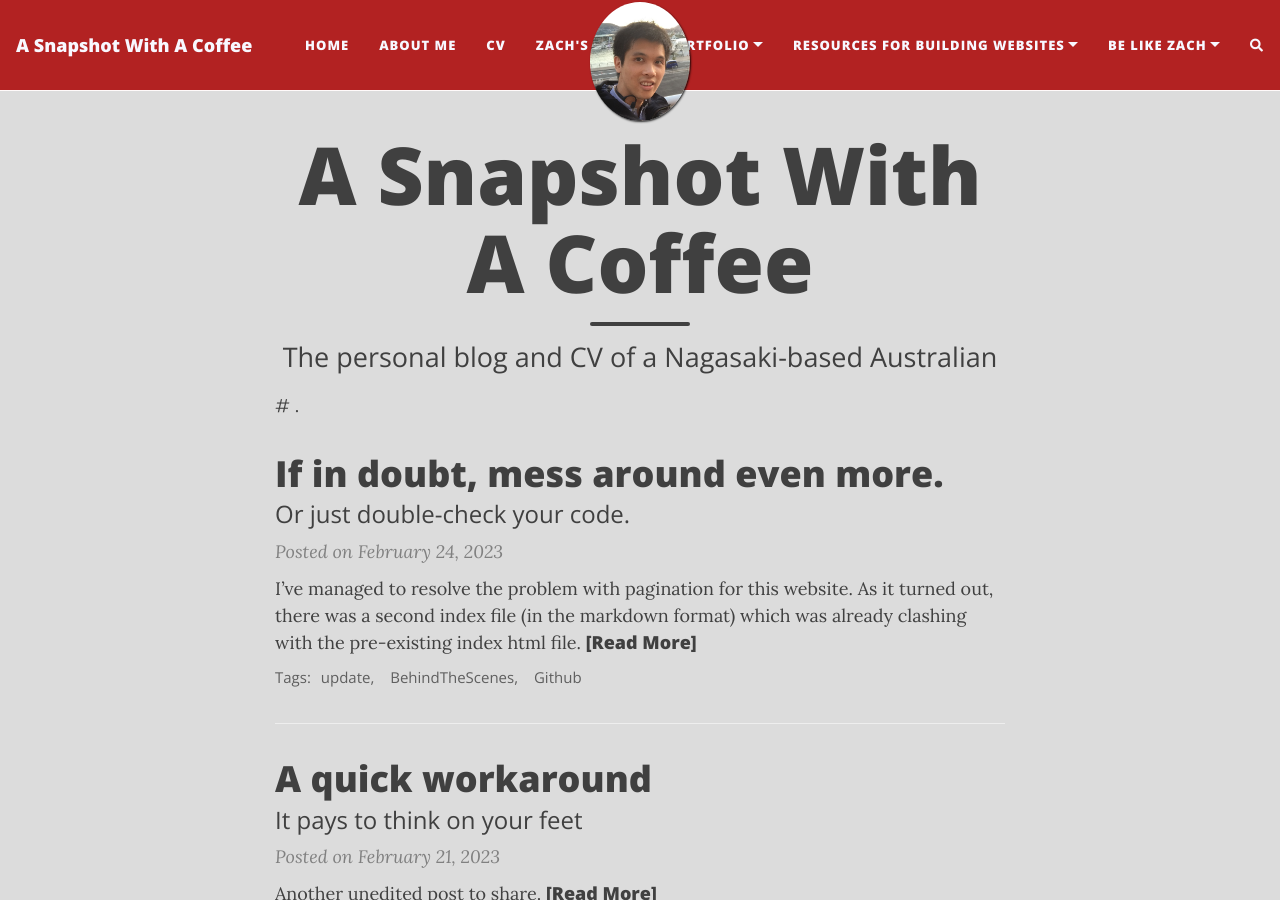
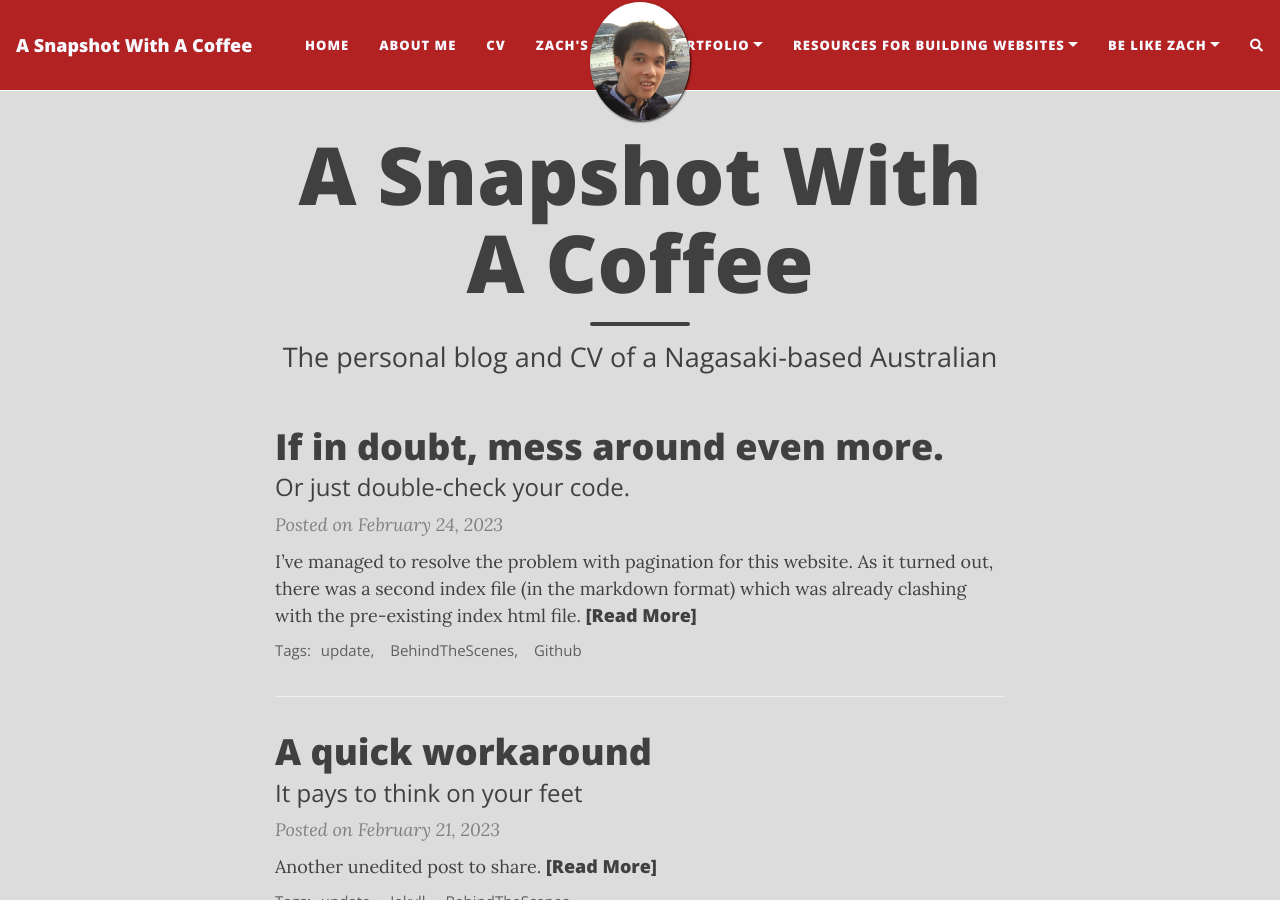
Before and after one commit to OZ7UP/TiredSetonix, a Jekyll site: the page built from index.html, in a window 1280 px wide and 900 px high. Built offline with Jekyll 4.4.1, drawn with Linux system fonts in a browser that asks for light colours; nearby versions of some CDN libraries; the list of posts is cut into pages by our own code; comment, search, counter and statistics services are not loaded.

Commit message:
Final YOLO

```diff
--- a/index.html
+++ b/index.html
@@ -5,4 +5,4 @@ subtitle: The personal blog and CV of a Nagasaki-based Australian
 paginate: true
 ---
 
-# <a rel="me" href="https://famichiki.jp/@RBurn_Ave_Zach"></a>.
+<a rel="me" href="https://famichiki.jp/@RBurn_Ave_Zach"></a>
```
